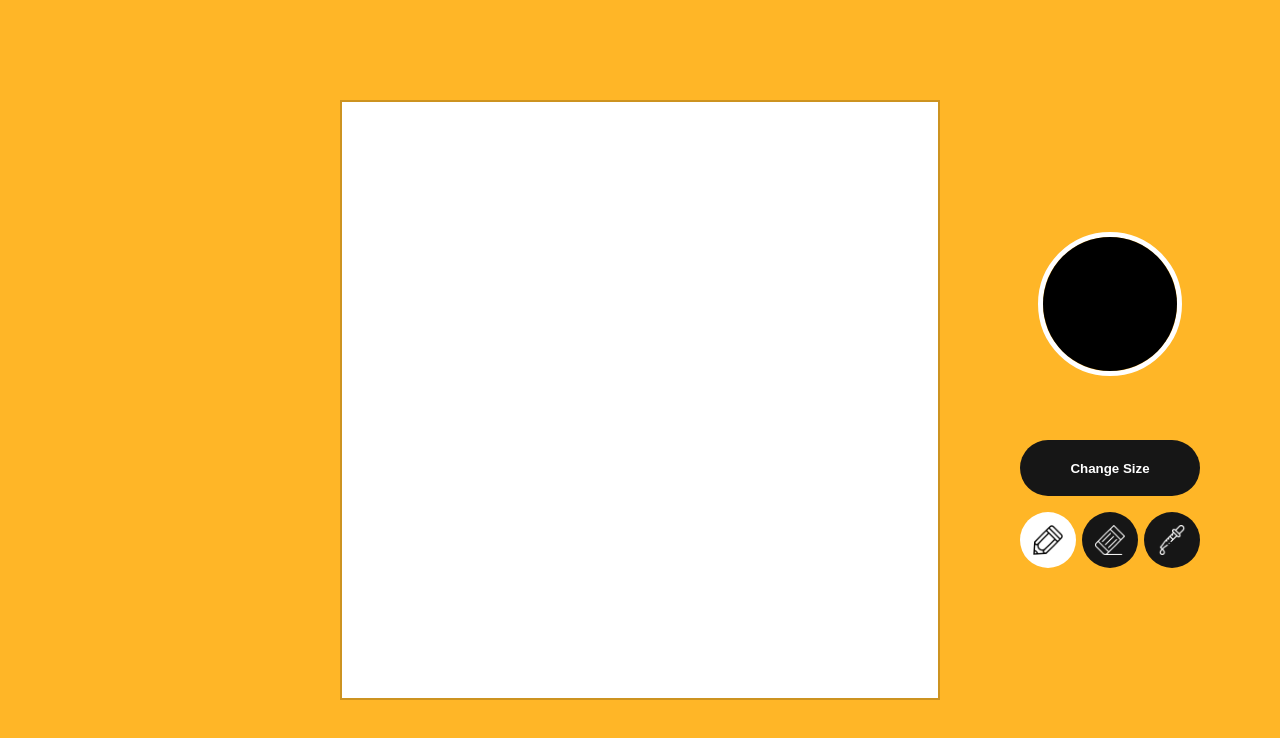
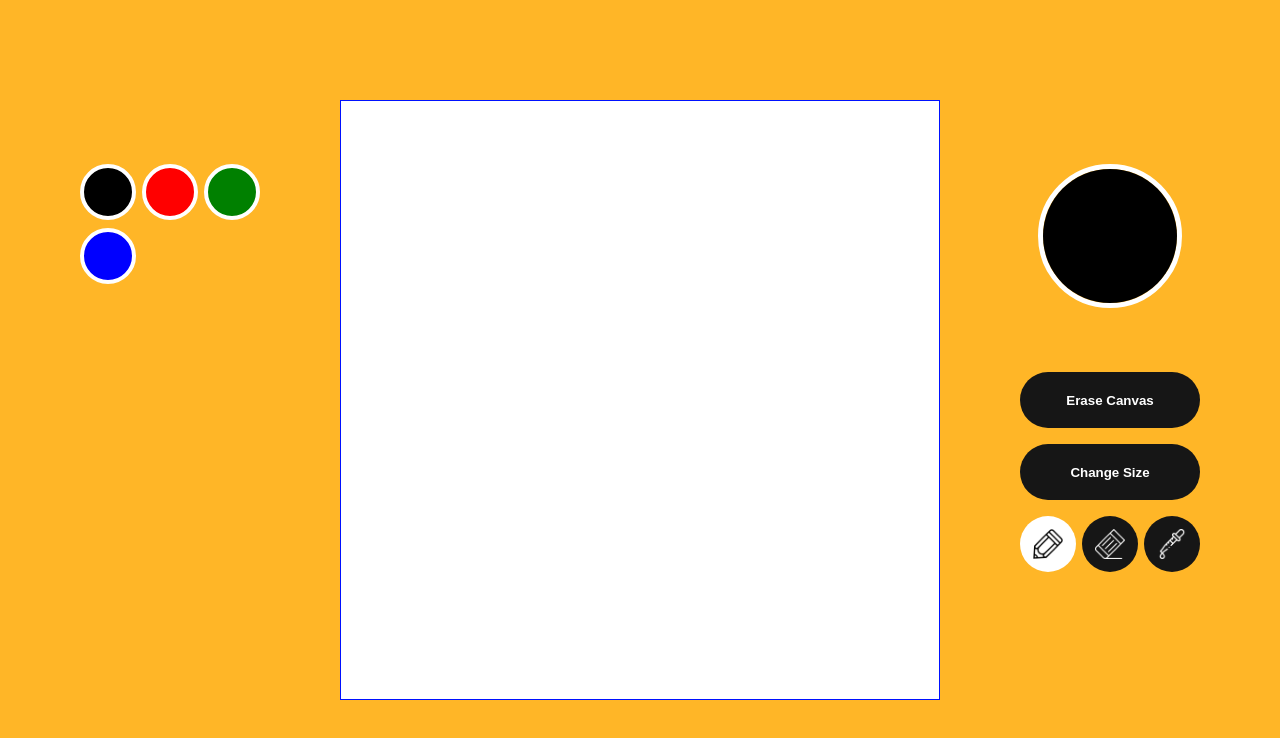
Before and after one commit to danyapac3/etch-a-sketch, a plain HTML site: page index.html in a window 1280 px wide. Drawn offline with Linux system fonts and the light colour scheme.

Commit message:
Implement erase canvas button

```diff
--- a/index.html
+++ b/index.html
@@ -7,11 +7,19 @@
   <title>Etch-a-Sketch</title>
 </head>
   <body>
-    <div class="left-side"></div>
+    <div class="left-side">
+      <div class="color-container">
+        <div class="saved-color"></div>
+        <div class="saved-color" style="background-color: red;"></div>
+        <div class="saved-color" style="background-color: green;"></div>
+        <div class="saved-color" style="background-color: blue;"></div>
+      </div>
+    </div>
     <div class="canvas-container"></div>
     <div class="right-side">
       <input class="color-picker" type="color" value="#000000">
       <div class="control-container">
+        <button class="erase-canvas">Erase Canvas</button>
         <button class="change-canvas-size">Change Size</button>
         <div class="select-mode-container">
           <input type="radio" id="draw" name="mode" value="draw" checked>
--- a/script.js
+++ b/script.js
@@ -45,7 +45,7 @@ function paintCell(cell) {
     if (canvasMode === 'draw') {
       cell.style.backgroundColor = paintColor;
     } else if (canvasMode === 'erase') {
-      cell.style.backgroundColor = null;
+      cell.removeAttribute('style');
     } else if (canvasMode === 'pick') {
       const color = (cell.style.backgroundColor)
         ? rgbToHex(cell.style.backgroundColor)
@@ -60,6 +60,7 @@ function paintCell(cell) {
 const colorPicker = document.querySelector('.color-picker');
 const changeCanvasSizeBtn = document.querySelector('.change-canvas-size');
 const selectModeContainer = document.querySelector('.select-mode-container');
+const eraseCanvasBtn = document.querySelector('.erase-canvas');
 // Global Variables
 let canvasContainer;
 let isMouseDown = false;
@@ -74,6 +75,12 @@ canvasContainer = initCanvas();
 // Event Listeners
 colorPicker.addEventListener('change', ({currentTarget}) => {
   paintColor = currentTarget.value;
+});
+
+eraseCanvasBtn.addEventListener('click', () => {
+  for (const cell of canvasContainer.children) {
+    cell.removeAttribute('style');
+  }
 });
 
 changeCanvasSizeBtn.addEventListener('click', () => {
--- a/style.css
+++ b/style.css
@@ -73,6 +73,22 @@ input[name="mode"]:checked + label {
   justify-content: space-between;
 }
 
+.color-container {
+  display: flex;
+  width: var(--button-width);
+  flex-wrap: wrap;
+  justify-content: space-between;
+}
+
+.saved-color {
+  height: var(--button-height);
+  width: var(--button-height);
+  border-radius: 50%;
+  border: solid 4px rgb(255, 255, 255);
+  background-color: #000000;
+  margin-bottom: 8px;
+}
+
 .control-container {
   display: flex;
   flex-direction: column;
@@ -100,7 +116,7 @@ body {
   display: flex;
   flex-direction: column;
   align-items: center;
-  justify-content: center;
+  justify-content: flex-start;
   padding: 64px 0;
 }
 .color-picker {
@@ -122,7 +138,7 @@ body {
   flex-shrink: 0;
   height: var(--canvas-size);
   width: var(--canvas-size);
-  border: 2px solid #cd9320;
+  border: 1px solid #0011ff;
   user-select: none;
 }
 
```
